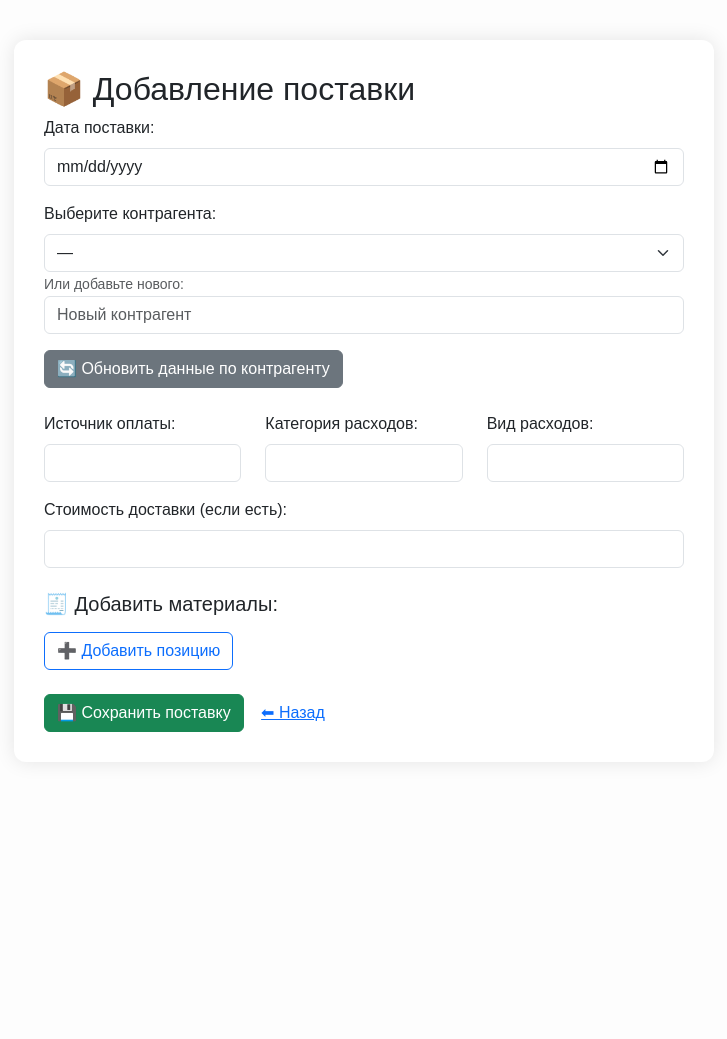
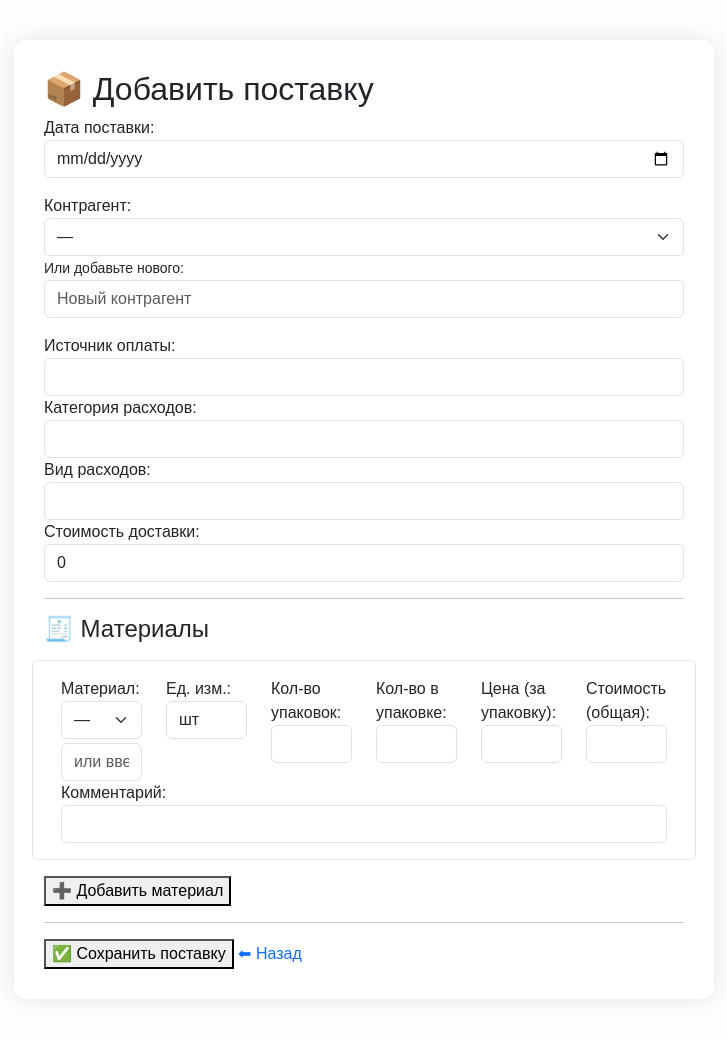
Before and after one commit to Arturda1/WEBIA, a Flask app: page /add-purchase in a window 1280 px wide. Shown: the whole page, without its empty margins (276-1003 px from the left). Before the commit the page ends 732 px from the top, so only its background shows below. Run offline with Flask 3, Linux system fonts and the light colour scheme; the visitor is signed in with stand-in values (Sample User, id 1).

Commit message:
fix: подписаны поля в форме добавления поставки, убраны дубли

```diff
--- a/templates/add_purchase.html
+++ b/templates/add_purchase.html
@@ -1,152 +1,90 @@
 {% extends "base.html" %}
-{% block title %}Добавить поставку{% endblock %}
-
 {% block content %}
-<h2>📦 Добавление поставки</h2>
-
+<h2>📦 Добавить поставку</h2>
 <form method="post">
-
-  <!-- 📅 Дата и поставщик -->
   <div class="mb-3">
-    <label class="form-label">Дата поставки:</label>
+    <label>Дата поставки:</label>
     <input type="date" name="date" class="form-control" required>
   </div>
 
   <div class="mb-3">
-    <label class="form-label">Выберите контрагента:</label>
-    <select name="contractor" class="form-select">
+    <label>Контрагент:</label>
+    <select name="contractor" class="form-select" onchange="this.form.submit()">
       <option value="">—</option>
       {% for c in contractors %}
         <option value="{{ c }}" {% if c == selected_contractor %}selected{% endif %}>{{ c }}</option>
       {% endfor %}
     </select>
-    <small class="form-text text-muted">Или добавьте нового:</small>
+    <small>Или добавьте нового:</small>
     <input type="text" name="new_contractor" class="form-control" placeholder="Новый контрагент">
   </div>
 
-  <button name="mode" value="refresh" class="btn btn-secondary mb-4">🔄 Обновить данные по контрагенту</button>
-
-  <!-- 🧾 Источник оплаты, категория и вид расходов -->
-  <div class="row mb-3">
-    <div class="col">
-      <label class="form-label">Источник оплаты:</label>
-      <input list="source_options" name="payment_source" class="form-control">
-      <datalist id="source_options">
-        {% for p in payment_sources %}
-        <option value="{{ p }}">
-        {% endfor %}
-      </datalist>
-    </div>
-    <div class="col">
-      <label class="form-label">Категория расходов:</label>
-      <input list="category_options" name="expense_category" class="form-control">
-      <datalist id="category_options">
-        {% for e in expense_categories %}
-        <option value="{{ e }}">
-        {% endfor %}
-      </datalist>
-    </div>
-    <div class="col">
-      <label class="form-label">Вид расходов:</label>
-      <input list="type_options" name="expense_type" class="form-control">
-      <datalist id="type_options">
-        {% for t in expense_types %}
-        <option value="{{ t }}">
-        {% endfor %}
-      </datalist>
-    </div>
+  <div class="mb-3">
+    <label>Источник оплаты:</label>
+    <input type="text" name="payment_source" class="form-control" value="{{ payment_sources[0] if payment_sources else '' }}">
+    <label>Категория расходов:</label>
+    <input type="text" name="expense_category" class="form-control" value="{{ expense_categories[0] if expense_categories else '' }}">
+    <label>Вид расходов:</label>
+    <input type="text" name="expense_type" class="form-control" value="{{ expense_types[0] if expense_types else '' }}">
+    <label>Стоимость доставки:</label>
+    <input type="number" name="delivery" step="0.01" class="form-control" value="0">
   </div>
 
-  <!-- 🚚 Стоимость доставки -->
-  <div class="mb-4">
-    <label class="form-label">Стоимость доставки (если есть):</label>
-    <input type="number" step="0.01" name="delivery" class="form-control">
-  </div>
+  <hr>
+  <h4>🧾 Материалы</h4>
+  <div id="materials-list"></div>
+  <button type="button" onclick="addMaterial()">➕ Добавить материал</button>
 
-  <!-- 📦 Позиции -->
-  <h5>🧾 Добавить материалы:</h5>
-  <div id="positions"></div>
-  <button type="button" class="btn btn-outline-primary mt-2" onclick="addRow()">➕ Добавить позицию</button>
-
-  <br><br>
-  <button name="mode" value="save" type="submit" class="btn btn-success">💾 Сохранить поставку</button>
-  <a href="/dashboard" class="btn btn-link">⬅ Назад</a>
-
+  <hr>
+  <button type="submit" name="mode" value="save">✅ Сохранить поставку</button>
+  <a href="{{ url_for('dashboard') }}">⬅ Назад</a>
 </form>
 
 <script>
   let index = 0;
-const existingMaterials = {{ materials | tojson }};
-
-function addRow() {
-  const container = document.getElementById("positions");
-
-  const row = document.createElement("div");
-  row.classList.add("border", "p-3", "mb-3", "rounded");
-
-  row.innerHTML = `
-    <div class="mb-2"><b>Позиция #${index + 1}</b></div>
-    <div class="row mb-2">
+  function addMaterial() {
+    const container = document.getElementById("materials-list");
+    const html = `
+      <div class="row mb-3 border rounded p-3 mt-3">
         <div class="col">
-        <label>Существующий материал:</label>
+          <label>Материал:</label>
           <select name="material_${index}" class="form-select">
             <option value="">—</option>
-          ${existingMaterials.map(m => `<option value="${m}">${m}</option>`).join('')}
+            {% for m in materials %}
+              <option value="{{ m }}">{{ m }}</option>
+            {% endfor %}
           </select>
+          <input type="text" name="new_material_${index}" class="form-control mt-1" placeholder="или введите новый">
         </div>
         <div class="col">
-        <label>Или новый материал:</label>
-        <input name="new_material_${index}" class="form-control" placeholder="Название">
-      </div>
-    </div>
-    <div class="row mb-2">
-      <div class="col">
           <label>Ед. изм.:</label>
-        <input name="unit_${index}" class="form-control" value="шт">
+          <input name="unit_${index}" type="text" class="form-control" value="шт">
         </div>
         <div class="col">
           <label>Кол-во упаковок:</label>
-        <input name="qty_packs_${index}" type="number" step="0.01" class="form-control">
+          <input name="qty_packs_${index}" type="number" step="0.01" class="form-control" oninput="recalculatePrice(${index})">
         </div>
         <div class="col">
           <label>Кол-во в упаковке:</label>
-    <input name="qty_packs_${index}" type="number" step="0.01" class="form-control" oninput="recalculatePrice(${index})">
+          <input name="units_per_pack_${index}" type="number" step="0.01" class="form-control">
         </div>
-    </div>
-    <div class="row mt-2">
         <div class="col">
           <label>Цена (за упаковку):</label>
-        <input name="price_per_pack_${index}" type="number" step="0.01" class="form-control">
+          <input name="price_per_pack_${index}" type="number" step="0.01" class="form-control" oninput="recalculatePrice(${index})">
         </div>
         <div class="col">
-    <input name="total_cost_${index}" type="number" step="0.01" class="form-control" oninput="recalculatePrice(${index})">
+          <label>Стоимость (общая):</label>
           <input name="total_cost_${index}" type="number" step="0.01" class="form-control">
         </div>
         <div class="col">
           <label>Комментарий:</label>
-        <input name="comment_${index}" class="form-control">
+          <input name="comment_${index}" type="text" class="form-control">
         </div>
-    </div>
-  `;
-  container.appendChild(row);
+      </div>`;
+    container.insertAdjacentHTML("beforeend", html);
     index++;
   }
+  // автодобавление первой строки
+  window.onload = addMaterial;
 </script>
-
-<script>
-    function recalculatePrice(index) {
-      const price = document.querySelector(`input[name="price_per_pack_${index}"]`);
-      const cost = document.querySelector(`input[name="total_cost_${index}"]`);
-      const qty = document.querySelector(`input[name="qty_packs_${index}"]`);
-
-      if (price && cost && qty && !price.value) {
-        const total = parseFloat(cost.value || 0);
-        const amount = parseFloat(qty.value || 0);
-        if (amount > 0) {
-          price.value = (total / amount).toFixed(4);
-        }
-      }
-    }
-    </script>
-
 {% endblock %}
```
Lines whose indentation alone changed are shown as unchanged.
